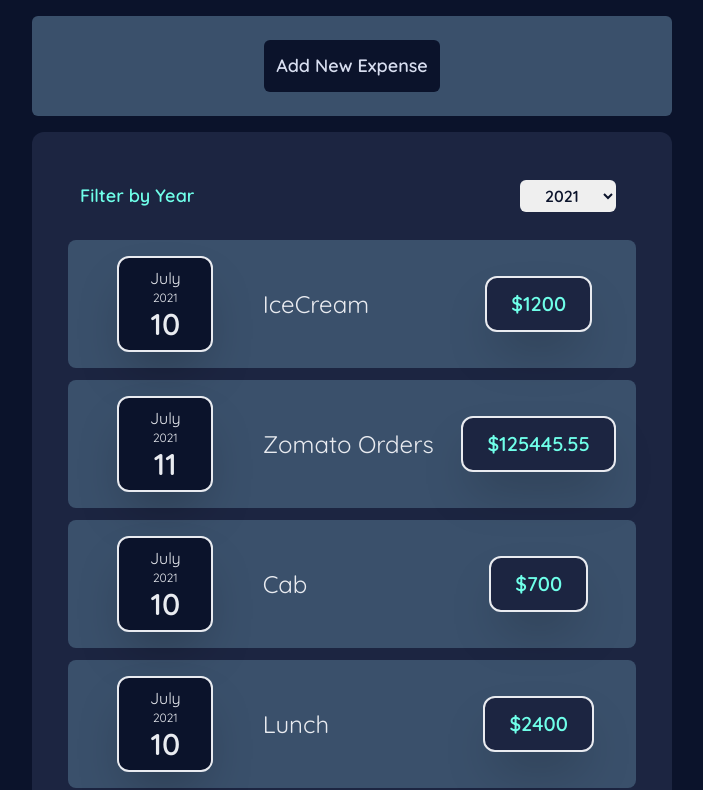
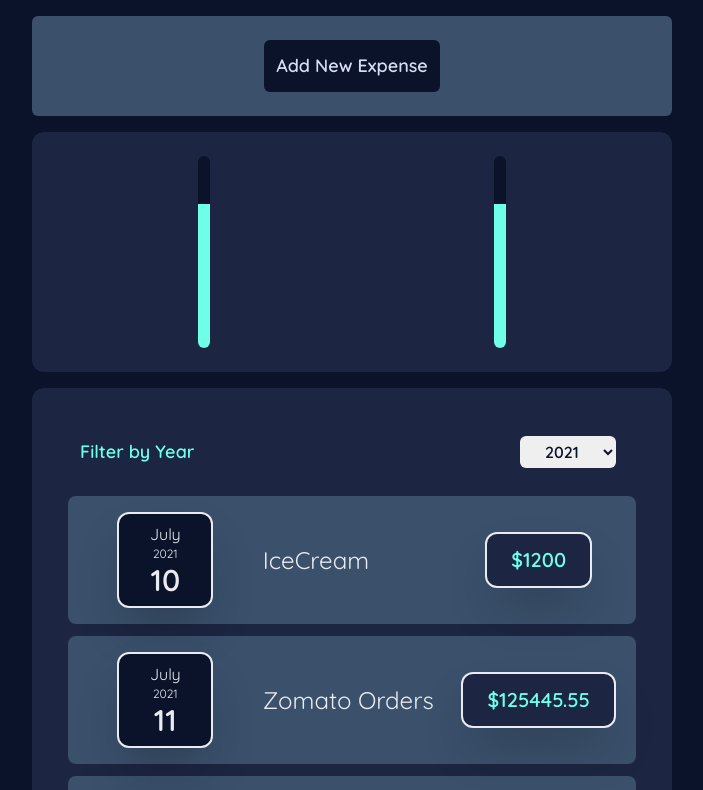
Before and after one commit to supriya-kotturu/expense-tracker, a React (Create React App) app: page / in a window 1280 px wide. Shown: the top 790 px of the page, without its empty margins (288-991 px from the left). Built offline with nearby package versions, Linux system fonts and the light colour scheme.

Commit message:
add : basic Chart and ChartBar components

```diff
--- a/src/App.js
+++ b/src/App.js
@@ -3,6 +3,7 @@ import uuid from "react-uuid";
 
 import ExpenseList from "./components/ExpenseList";
 import ExpenseForm from "./components/ExpenseForm";
+import Chart from "./components/chart/Chart";
 function App() {
   const [expenses, setExpenses] = useState([
     {
@@ -80,6 +81,7 @@ function App() {
     <div className="App">
       <header className="App-header font-serif text-secondary">
         {formContent}
+        <Chart dataPoints={[]} />
         <ExpenseList expenses={expenses} />
       </header>
     </div>
--- a/src/components/chart/Chart.jsx
+++ b/src/components/chart/Chart.jsx
@@ -2,10 +2,20 @@ import React from "react";
 import PropTypes from "prop-types";
 
 import ChartBar from "./ChartBar";
-const Chart = (props) => {
-  return <div></div>;
+const Chart = ({ dataPoints }) => {
+  return (
+    <div className="chart main-container p-2 my-4 rounded-xl bg-dark-002 flex justify-around h-60">
+      {dataPoints.map(({ value, maxValue, label }, index) => (
+        <ChartBar key={index} value={value} maxValue={maxValue} label={label} />
+      ))}
+      <ChartBar />
+      <ChartBar />
+    </div>
+  );
 };
 
-Chart.propTypes = {};
+Chart.propTypes = {
+  dataPoints: PropTypes.array,
+};
 
 export default Chart;
--- a/src/components/chart/ChartBar.jsx
+++ b/src/components/chart/ChartBar.jsx
@@ -1,10 +1,28 @@
 import React from "react";
 import PropTypes from "prop-types";
 
-const ChartBar = (props) => {
-  return <div></div>;
+const ChartBar = ({ value, maxValue, label }) => {
+  let barFillHeight = "0%";
+  if (maxValue > 0) {
+    barFillHeight = Math.round((value / maxValue) * 100) + "%";
+  }
+  return (
+    <div className="chart-bar h-full w-3 flex flex-col items-center">
+      <div className=" chart-bar-inner h-full w-full border-1 border-primary rounded-xl bg-primary overflow-hidden flex flex-col justify-end ">
+        <div
+          className="chart-bar-fill bg-secondary"
+          style={{ height: "75%" }}
+        ></div>
+      </div>
+      <div className="chart-bar-label">{label}</div>
+    </div>
+  );
 };
 
-ChartBar.propTypes = {};
+ChartBar.propTypes = {
+  value: PropTypes.number,
+  maxValue: PropTypes.number,
+  label: PropTypes.string,
+};
 
 export default ChartBar;
```
